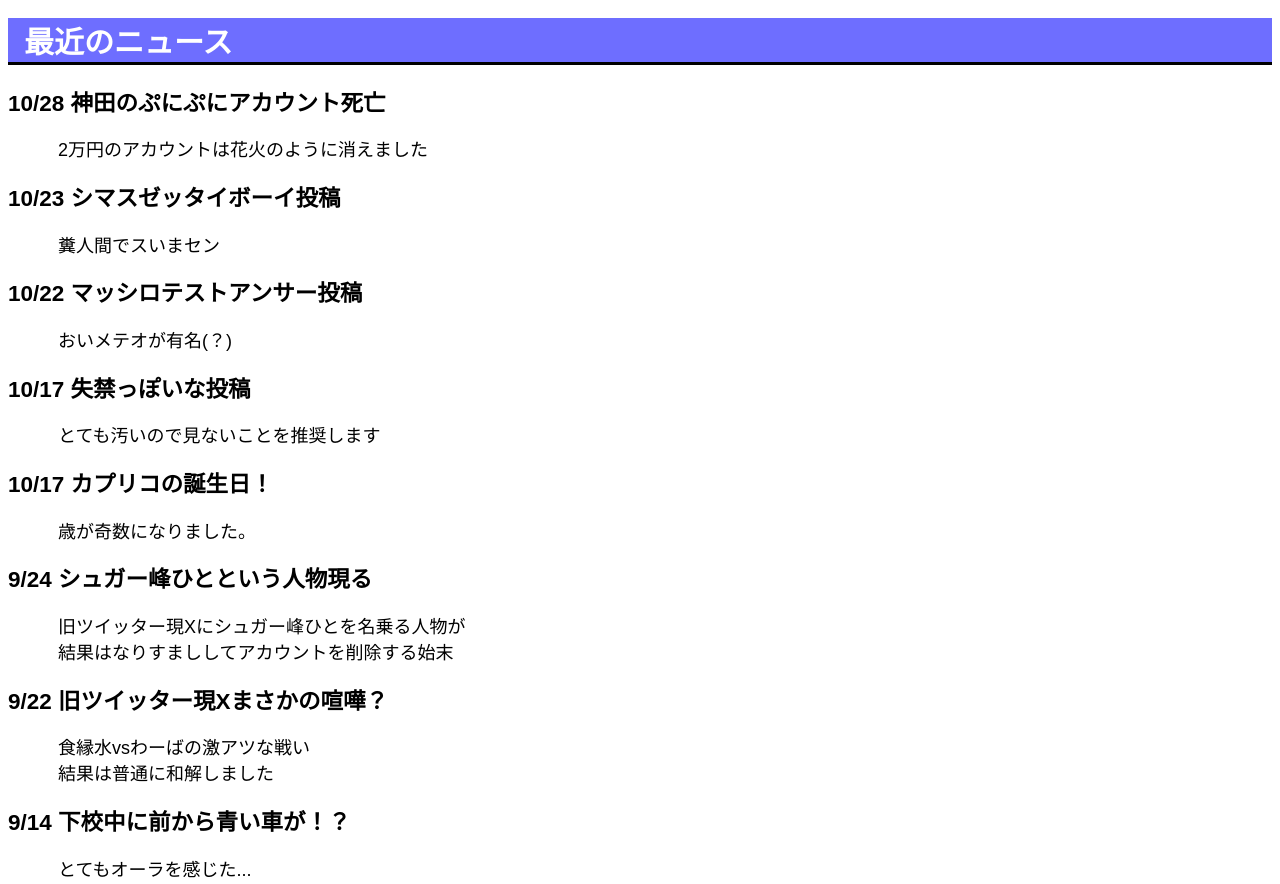
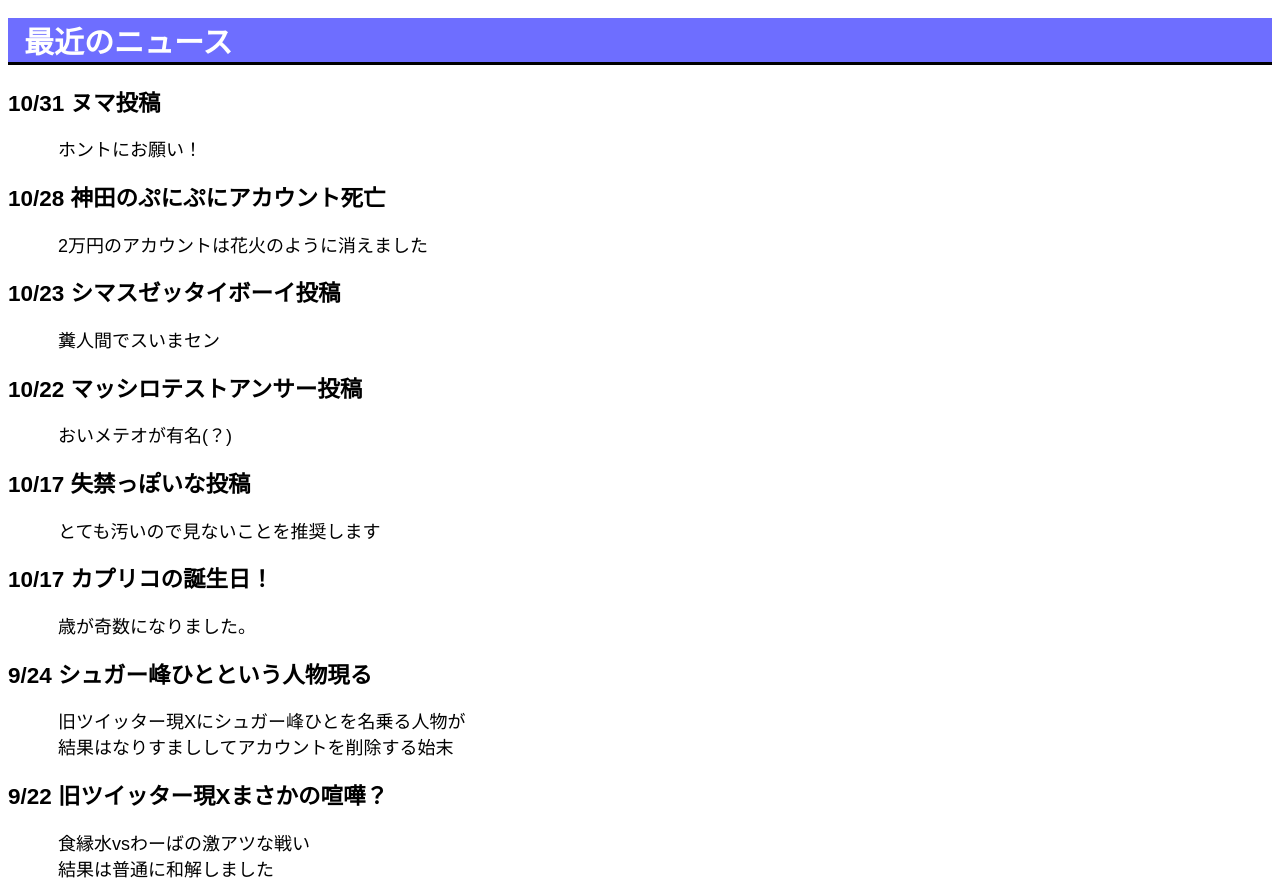
Before and after one commit to hideyan1017/kurodasaba, a plain HTML site: page index.html in a window 1280 px wide. Shown: the part 3126-4010 px from the top of the page. Drawn offline with Linux system fonts and the light colour scheme.

Commit message:
Update index.html

```diff
--- a/index.html
+++ b/index.html
@@ -145,6 +145,8 @@ font-weight: bold;
 	</dl>
   <a id="News"></a>
   <h1>最近のニュース</h1>
+	 <h2>10/31 ヌマ投稿</h2>
+    <div class="kuroda">ホントにお願い！</div>
  <h2>10/28 神田のぷにぷにアカウント死亡</h2>
     <div class="kuroda">2万円のアカウントは花火のように消えました</div>
 	<h2>10/23 シマスゼッタイボーイ投稿</h2>
```
